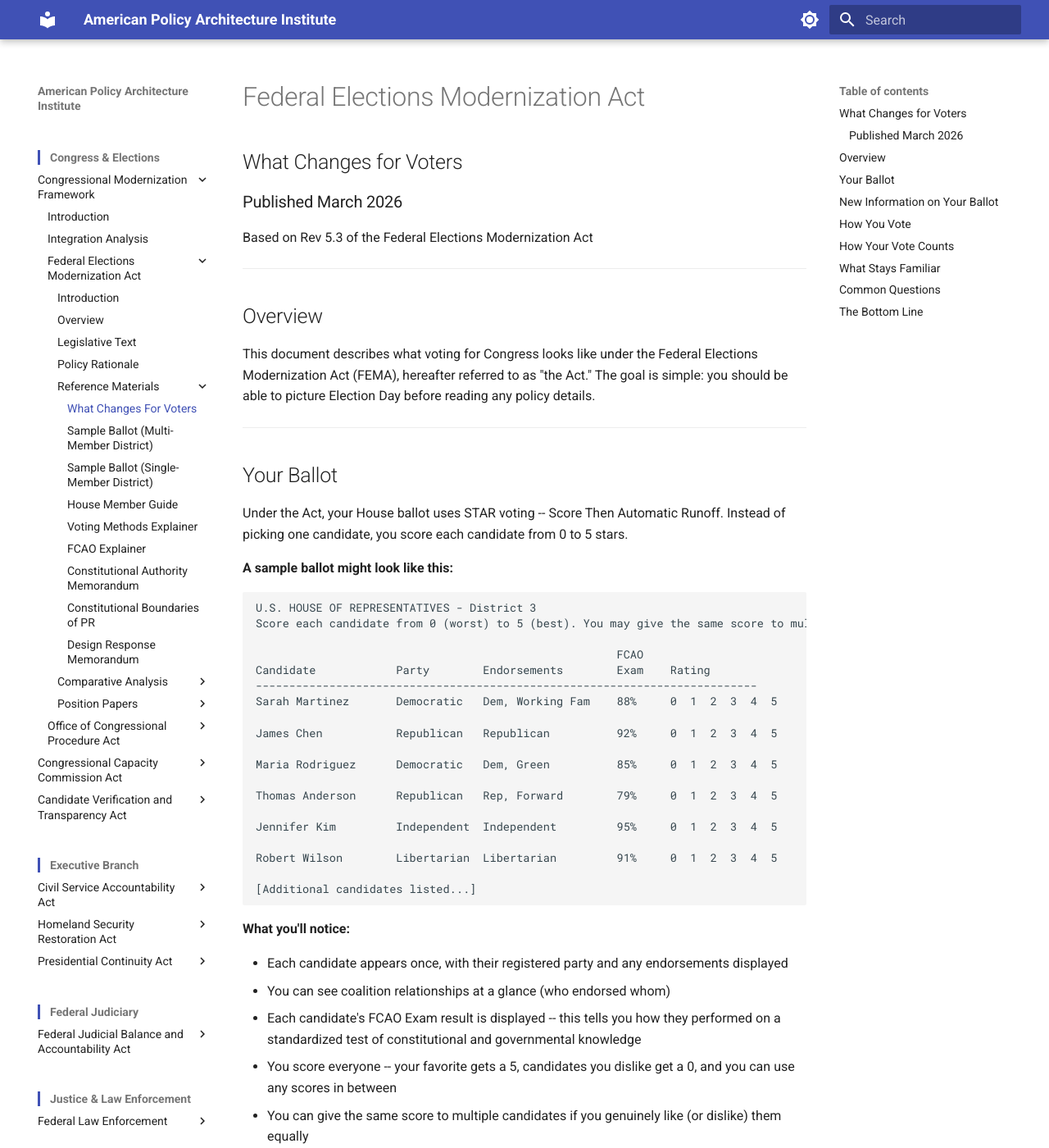
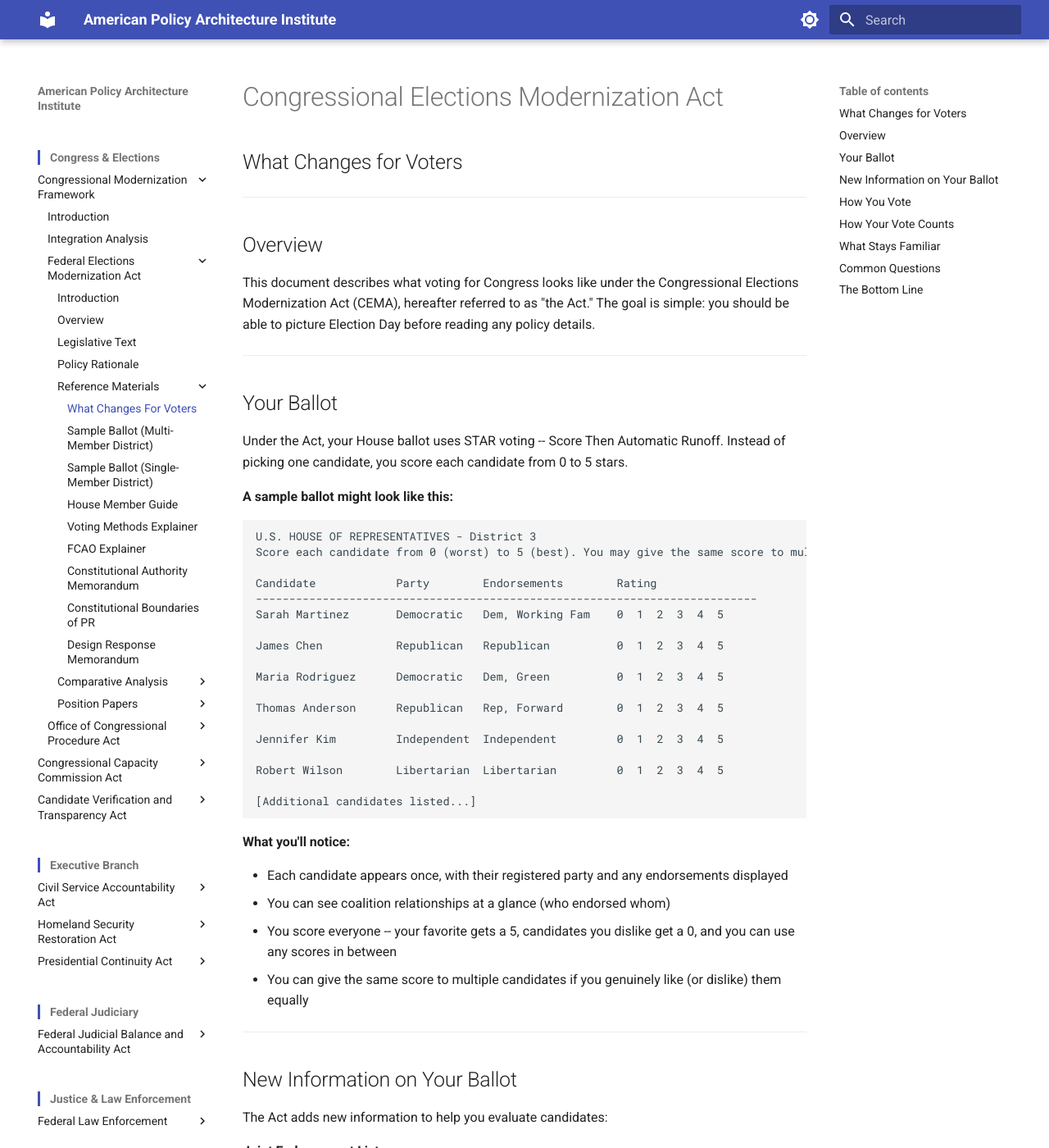
Before and after one commit to albertintech/apai, an MkDocs documentation site: the page built from docs/congress/cmf/fema/what-changes-for-voters.md, in a window 1280 px wide and 1400 px high. Shown: the whole window at 82% size. Built offline with MkDocs 1.6.1 and Material for MkDocs 9.7.7, drawn with Linux system fonts in a browser that asks for light colours; some of the changed text lies outside the part shown.

Commit message:
Update what-changes-for-voters.md

````diff
--- a/docs/congress/cmf/fema/what-changes-for-voters.md
+++ b/docs/congress/cmf/fema/what-changes-for-voters.md
@@ -1,16 +1,12 @@
-# Federal Elections Modernization Act
+# Congressional Elections Modernization Act
 
 ## What Changes for Voters
-
-### Published March 2026
-
-Based on Rev 5.3 of the Federal Elections Modernization Act
 
 ---
 
 ## Overview
 
-This document describes what voting for Congress looks like under the Federal Elections Modernization Act (FEMA), hereafter referred to as "the Act." The goal is simple: you should be able to picture Election Day before reading any policy details.
+This document describes what voting for Congress looks like under the Congressional Elections Modernization Act (CEMA), hereafter referred to as "the Act." The goal is simple: you should be able to picture Election Day before reading any policy details.
 
 ---
 
@@ -24,20 +20,19 @@ Under the Act, your House ballot uses STAR voting -- Score Then Automatic Runoff
 U.S. HOUSE OF REPRESENTATIVES - District 3
 Score each candidate from 0 (worst) to 5 (best). You may give the same score to multiple candidates.
 
-                                                      FCAO
-Candidate            Party        Endorsements        Exam    Rating
+Candidate            Party        Endorsements        Rating
 ---------------------------------------------------------------------------
-Sarah Martinez       Democratic   Dem, Working Fam    88%     0  1  2  3  4  5
+Sarah Martinez       Democratic   Dem, Working Fam    0  1  2  3  4  5
 
-James Chen           Republican   Republican          92%     0  1  2  3  4  5
+James Chen           Republican   Republican          0  1  2  3  4  5
 
-Maria Rodriguez      Democratic   Dem, Green          85%     0  1  2  3  4  5
+Maria Rodriguez      Democratic   Dem, Green          0  1  2  3  4  5
 
-Thomas Anderson      Republican   Rep, Forward        79%     0  1  2  3  4  5
+Thomas Anderson      Republican   Rep, Forward        0  1  2  3  4  5
 
-Jennifer Kim         Independent  Independent         95%     0  1  2  3  4  5
+Jennifer Kim         Independent  Independent         0  1  2  3  4  5
 
-Robert Wilson        Libertarian  Libertarian         91%     0  1  2  3  4  5
+Robert Wilson        Libertarian  Libertarian         0  1  2  3  4  5
 
 [Additional candidates listed...]
 ```
@@ -46,7 +41,6 @@ Robert Wilson        Libertarian  Libertarian         91%     0  1  2  3  4  5
 
 - Each candidate appears once, with their registered party and any endorsements displayed
 - You can see coalition relationships at a glance (who endorsed whom)
-- Each candidate's FCAO Exam result is displayed -- this tells you how they performed on a standardized test of constitutional and governmental knowledge
 - You score everyone -- your favorite gets a 5, candidates you dislike get a 0, and you can use any scores in between
 - You can give the same score to multiple candidates if you genuinely like (or dislike) them equally
 
@@ -54,17 +48,7 @@ Robert Wilson        Libertarian  Libertarian         91%     0  1  2  3  4  5
 
 ## New Information on Your Ballot
 
-The Act adds two new pieces of information to help you evaluate candidates:
-
-**FCAO Exam Results**
-
-Every candidate for federal office takes the Federal Candidate Assessment Office (FCAO) examination, which tests knowledge of constitutional structure, government operations, and civic fundamentals. The percentage shown is their exam result.
-
-What to know about FCAO scores:
-- This is information for you, not a barrier for candidates -- there's no minimum score required to run or serve
-- A candidate who scores 0% can still appear on the ballot and win if voters choose them
-- Candidates can retake the exam as many times as they want; only their highest score appears
-- Use it however you find helpful -- some voters care a lot, others don't
+The Act adds new information to help you evaluate candidates:
 
 **Joint Endorsement Lists**
 
@@ -81,7 +65,7 @@ These endorsements reveal coalition relationships that weren't visible under the
 
 ## How You Vote
 
-**Step 1: Review the candidates.** Each candidate shows their party registration, up to three party endorsements, and their FCAO Exam result. This tells you which coalitions support them and how they performed on the standardized assessment.
+**Step 1: Review the candidates.** Each candidate shows their party registration and up to three party endorsements. This tells you which coalitions support them.
 
 **Step 2: Score each candidate.** Give your favorite a 5. Give candidates you oppose a 0. Use the full range for everyone else based on your preferences. You don't have to score everyone -- leaving a candidate blank counts as a 0.
 
@@ -95,7 +79,6 @@ These endorsements reveal coalition relationships that weren't visible under the
 | Worry about "wasting" your vote on a longshot | Support your honest favorite without penalty |
 | Can't express degrees of preference | Full range from strong support to strong opposition |
 | Party shown once | Party registration plus up to 3 endorsements displayed |
-| No standardized competency information | FCAO Exam results displayed for all candidates |
 | Primary election then general election | Single general election in November |
 
 ---
@@ -123,9 +106,9 @@ The STAR-PR (STAR Proportional Representation) tabulation method handles the mat
 
 **You still vote at your normal polling place.** Election administration doesn't change. Your county runs the election the same way, with the same poll workers, the same check-in process.
 
-**You still have one Election Day.** Actually, the Act simplifies things: there's no primary election for federal offices. All qualified candidates appear on the November ballot. One trip to vote for federal offices instead of two.
+**You still have one Election Day.** Actually, the Act simplifies things: there's no primary election for congressional offices. All qualified candidates appear on the November ballot. One trip to vote for congressional offices instead of two.
 
-**Your Senate and Presidential votes work similarly.** STAR voting applies to all federal races, so you use the same scoring method for President and Senate. The only difference: those remain single-winner races, so the candidate with highest support wins outright rather than seats being allocated proportionally.
+**Your Senate vote works the same way.** STAR voting applies to Senate races too, so you use the same scoring method. The only difference: Senate races are single-winner contests, so the candidate with highest support wins outright rather than seats being allocated proportionally.
 
 ---
 
@@ -164,10 +147,15 @@ You vote honestly. The system handles the rest.
 <!--
 ## Revision History
 
-**Revision 6.0** (Current)
-- Updated reference line from Rev 5.2 to Rev 5.3
-- Corrected download link path from `electoral/` to `congress/` per DPS Rev 2.4 directory structure update
-- No substantive changes; FCAO score validity period (Rev 5.3) is a candidate-facing administrative provision with no impact on voter-facing ballot descriptions or FAQ content
+**Revision 5.6** (Current)
+- Aligned with Rev 5.6 of the CEMA legislative text
+- Renamed from "Federal Elections Modernization Act (FEMA)" to "Congressional Elections Modernization Act (CEMA)"; all references, defined terms, and download paths updated throughout; no substantive policy changes
+- Presidential scope narrowing: removed "Presidential" from "Your Senate and Presidential votes work similarly" (now "Your Senate vote works the same way"); narrowed "all federal races" to Senate-specific language; narrowed "federal offices" to "congressional offices" in no-primary description and "one trip to vote" sentence
+- FCAO references removed: Title V (FCAO) extracted from CEMA into planned standalone statute under the CMF; removed FCAO Exam column and percentage scores from sample ballot; removed FCAO bullet from "What you'll notice" list; removed entire "FCAO Exam Results" subsection from "New Information on Your Ballot" (section restructured for JEL only); removed FCAO from How You Vote Step 1; removed FCAO row from "What's different from today" comparison table
+- DPS 3.1 formatting compliance: removed "Published March 2026" and "Based on Rev 5.2" header metadata; removed "Last revised April 2026" footer line
+
+**Revision 5.1**
+- DPS 2.8 compliance pass: migrated download link path from electoral/cmf/fema/ to congress/cmf/fema/; added 📥 prefix and ⬇ parenthetical emojis per DPS Rev 2.8 Section 1.9; added "Last revised April 2026" line per DPS Rev 2.5 Section 1.3
 
 **Revision 5.0**
 - Updated reference line from Rev 5.0 to Rev 5.2
@@ -203,7 +191,7 @@ You vote honestly. The system handles the rest.
 
 *Revision history available in the raw file.*
 
-> [Download this document](https://github.com/albertintech/apai/blob/main/docs/congress/cmf/fema/what-changes-for-voters.md) (opens on GitHub -- click the download button)
+> 📥 [Download this document](https://github.com/albertintech/apai/blob/main/docs/congress/cmf/cema/what-changes-for-voters.md) (opens on GitHub -- click the ⬇ download button)
 
 ---
 
````
